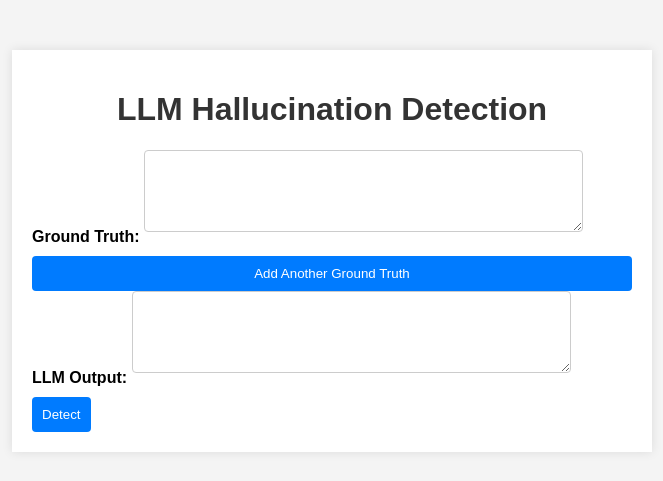
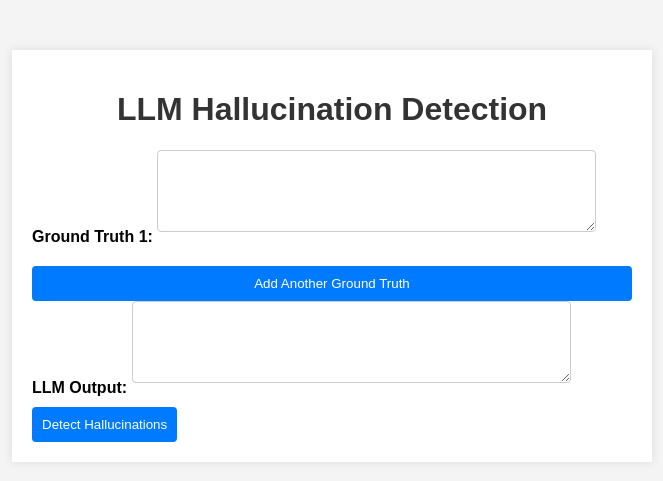
Before and after one commit to sheldonblewis/Semantic-LLM-Hallucination-Detection, a Flask app: page / in a window 1280 px wide. Shown: the top 481 px of the page, without its empty margins (308-971 px from the left). Run offline with Flask 3, Linux system fonts and the light colour scheme.

Commit message:
v2 - slight modularity

```diff
--- a/detection.py
+++ b/detection.py
@@ -17,7 +17,8 @@ def encode_text(text):
     return outputs.logits
 
 def compare_clauses(ground_truths, llm_output):
-    clauses = [clause.strip() for clause in llm_output.split('.') if clause.strip()]
+    clauses = [clause.strip() for clause in llm_output.split('. ') if clause.strip()] # split clauses by conjunctions, periods
+    # clauses = [clause.strip() for clause in llm_output.split('. ', ', but', ', and', ', or', ', nor', ', yet', ', so') if clause.strip()] # split clauses by conjunctions, periods
     results = []
     sum_lowest_similarities = 0
 
@@ -56,9 +57,10 @@ def index():
 @app.route('/detect', methods=['POST'])
 def compare():
     ground_truths = request.form.getlist('ground_truth')
+    print("Ground Truths received:", ground_truths)
     llm_output = request.form['llm_output']
     results, accuracy = compare_clauses(ground_truths, llm_output)
-    return render_template('result.html', results=results, llm_output=llm_output, accuracy=accuracy, ground_truths=ground_truths)
+    return render_template('result.html', results=results, llm_output=llm_output, ground_truths=ground_truths, accuracy=accuracy)
 
 if __name__ == '__main__':
     app.run(debug=True)
--- a/templates/input.html
+++ b/templates/input.html
@@ -3,8 +3,13 @@
 <head>
     <meta charset="UTF-8">
     <meta name="viewport" content="width=device-width, initial-scale=1.0">
-    <title>Semantic Entailment Detection</title>
+    <title>LLM Hallucination Detection</title>
     <link rel="stylesheet" href="{{ url_for('static', filename='styles.css') }}">
+    <style>
+        .ground-truth {
+            margin-bottom: 10px;
+        }
+    </style>
 </head>
 <body>
     <div class="container">
@@ -12,8 +17,10 @@
         <form action="/detect" method="post">
             <div id="ground_truths">
                 <div>
-                    <label for="ground_truth">Ground Truth:</label>
-                    <textarea name="ground_truth" rows="4" cols="50"></textarea>
+                    <div class="ground-truth">
+                        <label for="ground_truth_1">Ground Truth 1:</label>
+                        <textarea name="ground_truth" id="ground_truth_1" rows="4" cols="50"></textarea>
+                    </div>
                 </div>
             </div>
             <button type="button" onclick="addGroundTruth()">Add Another Ground Truth</button>
@@ -22,17 +29,21 @@
                 <textarea id="llm_output" name="llm_output" rows="4" cols="50"></textarea>
             </div>
             <div>
-                <button type="submit">Detect</button>
+                <button type="submit">Detect Hallucinations</button>
             </div>
         </form>
 
         <script>
+            let groundTruthCounter = 1;
+
             function addGroundTruth() {
+                groundTruthCounter++;
                 const groundTruthsDiv = document.getElementById('ground_truths');
                 const newGroundTruthDiv = document.createElement('div');
+                newGroundTruthDiv.classList.add('ground-truth');
                 newGroundTruthDiv.innerHTML = `
-                    <label for="ground_truth">Ground Truth:</label>
-                    <textarea name="ground_truth" rows="4" cols="50"></textarea>
+                    <label for="ground_truth_${groundTruthCounter}">Ground Truth ${groundTruthCounter}:</label>
+                    <textarea name="ground_truth" id="ground_truth_${groundTruthCounter}" rows="4" cols="50"></textarea>
                 `;
                 groundTruthsDiv.appendChild(newGroundTruthDiv);
             }
--- a/templates/result.html
+++ b/templates/result.html
@@ -7,20 +7,20 @@
     <link rel="stylesheet" href="{{ url_for('static', filename='styles.css') }}">
     <style>
         .entailment { background-color: #d4edda; } /* Green */
+        .neutrality { background-color: #fff3cd; } /* Yellow */
         .contradiction { background-color: #f8d7da; } /* Red */
-        .neutrality { background-color: #fff3cd; } /* Yellow */
     </style>
 </head>
 <body>
     <div class="container">
         <h1>Comparison Result</h1>
         {% for ground_truth in ground_truths %}
-            <p><strong>Ground Truth:</strong> {{ ground_truth }}</p>
+            <p><strong>Ground Truth {{ loop.index }}:</strong> {{ ground_truth }}</p>
         {% endfor %}
         <p><strong>LLM Output:</strong></p>
         <p>
             {% for clause, similarity, relationship in results %}
-                <span class="{{ relationship.lower() }}">{{ clause }}.</span>
+                <span class="{{ relationship.lower() if relationship else 'neutrality' }}">{{ clause }}.</span>
             {% endfor %}
         </p>
         <p><strong>Accuracy:</strong> {{ accuracy }}%</p>
```
